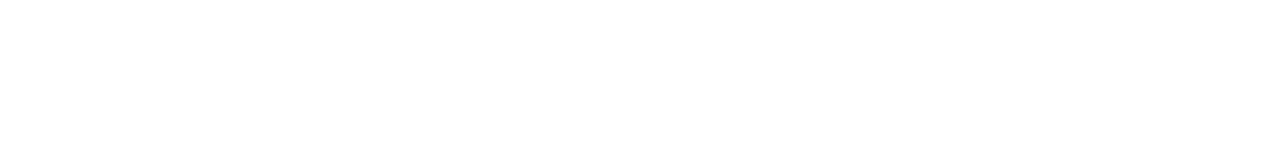
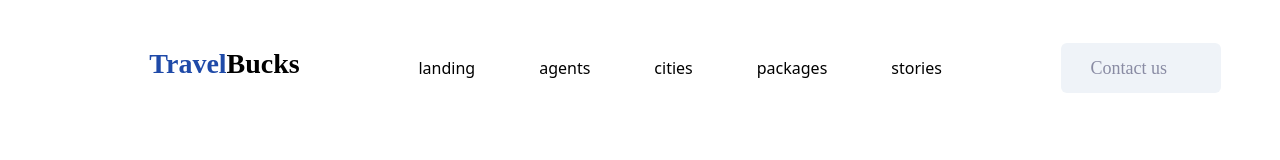
Before and after one commit to atheo810/slashing-tailwindcss, a website: page public/index.html in a window 1280 px wide. Drawn offline with nearby package versions, Linux system fonts and the light colour scheme; files that its build step writes are made by us from their sources.

Commit message:
feat: navbar

```diff
--- a/public/index.html
+++ b/public/index.html
@@ -3,8 +3,32 @@
   <head>
     <meta charset="UTF-8" />
     <meta name="viewport" content="width=device-width, initial-scale=1.0" />
-    <link rel="stylesheet" href="/src/style.css" />
+    <link rel="stylesheet" href="css/style.css" />
     <title>Web Page</title>
   </head>
-  <body></body>
+  <body>
+    <nav class="relative flex flex-row top-[43px] pl-[90px] justify-around">
+      <h1>
+        <span class="text-blue-custom text-[28px] font-poppins font-semibold"
+          >Travel</span
+        ><span class="text-[28px] font-poppins font-semibold">Bucks</span>
+      </h1>
+      <ul class="flex flex-row gap-16 items-center">
+        <li><a href="#">landing</a></li>
+        <li><a href="#">agents</a></li>
+        <li><a href="#">cities</a></li>
+        <li><a href="#">packages</a></li>
+        <li><a href="#">stories</a></li>
+      </ul>
+      <span
+        class="flex w-[160px] h-[50px] flex-shrink-1 rounded-md bg-[#EFF3F8] items-center"
+      >
+        <h2
+          class="px-[30px] py-[12px] font-poppins font-medium text-center text-lg text-[#898BA3]"
+        >
+          Contact us
+        </h2>
+      </span>
+    </nav>
+  </body>
 </html>
```
